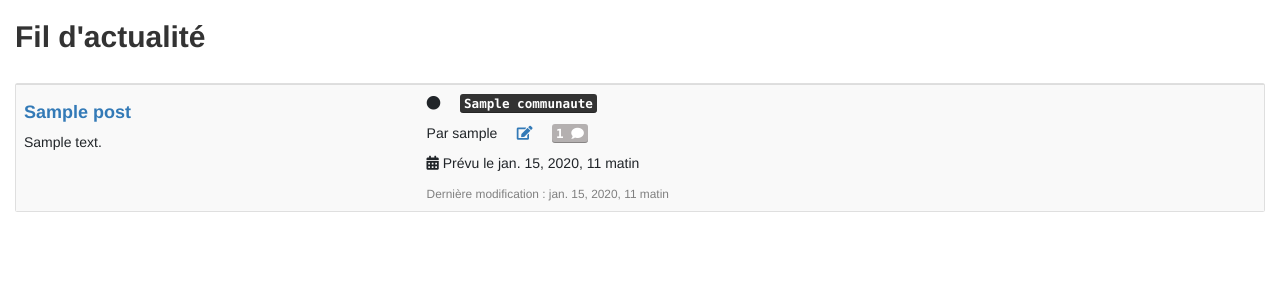
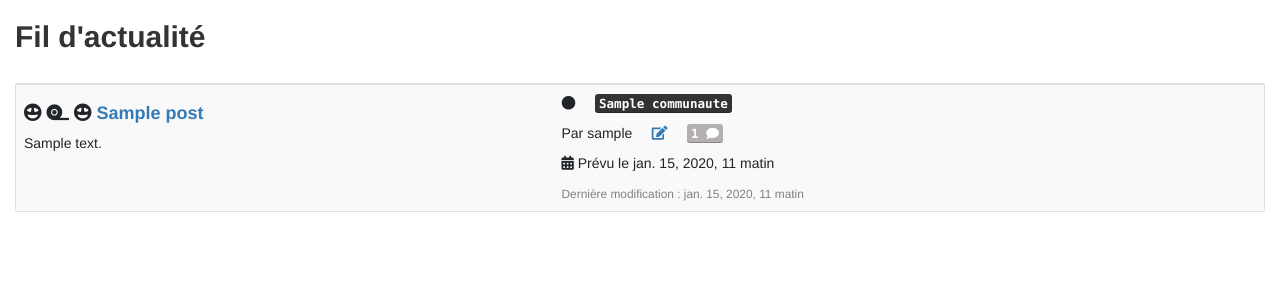
Before and after one commit to Hugo1898/projet, a Django app: page /communitymanager/news_feed/ in a window 1280 px wide. Shown: the part 143-443 px from the top of the page. Run offline with Django 3.2, Linux system fonts and the light colour scheme; a user stored in the database is signed in; tables that the repository leaves empty hold one stand-in row (values such as "Sample post"); parts of the project's set-up code (start-up, migrations or seed data) failed here and were passed over; some libraries are stand-ins or nearby versions.

Commit message:
V013 ajout des icones sticky dans le news feed sans qu'ils apparaissent en premier car c'est un FEED

```diff
--- a/communitymanager/templates/communitymanager/news_feed.html
+++ b/communitymanager/templates/communitymanager/news_feed.html
@@ -13,7 +13,15 @@
     {% for post in posts %}
         <tr>
         <td>
-        <a href="/communitymanager/post/{{ post.id }}/"> <h4> {{ post.titre }} </h4> </a>
+            <h4>
+                {% if  post.sticky %}
+                        <i class="fa fa-grin-hearts"></i>
+                        <i class="fa fa-tape"></i>
+                        <i class="fa fa-grin-hearts"></i>
+                {% endif %}
+        <a href="/communitymanager/post/{{ post.id }}/">  {{ post.titre }}  </a>
+
+            </h4>
         <p> {{ post.description }}</p>
         </td>
         <td>
```
